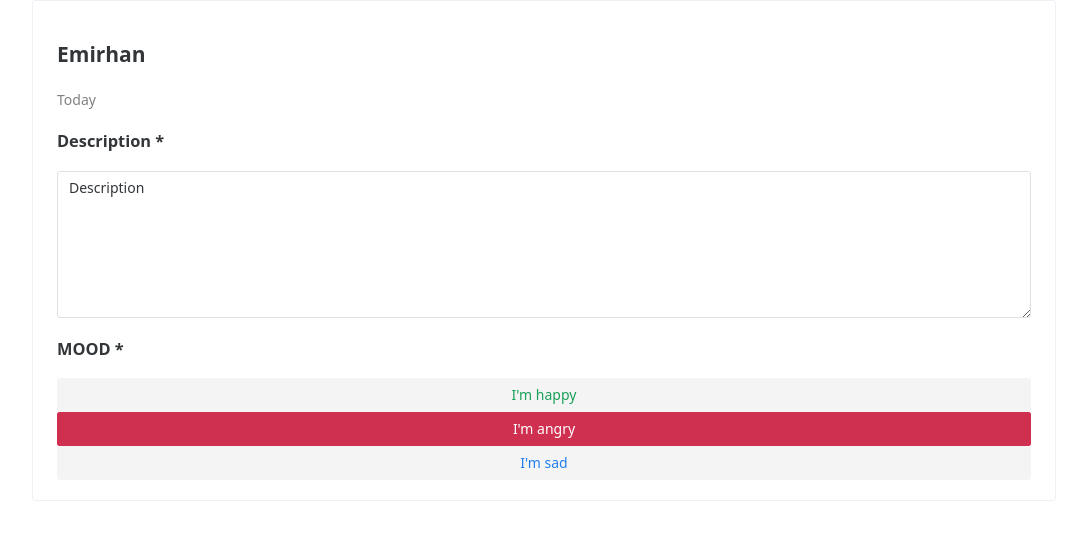
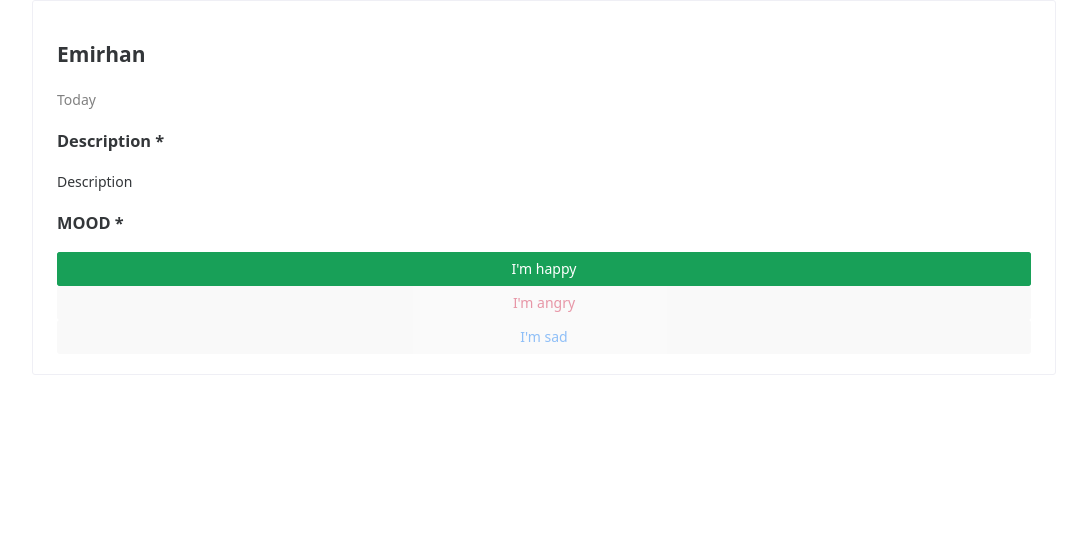
Before and after one commit to Murbal/mood_tracker, a Vue app in the folder client/: page / in a window 1280 px wide. Shown: the top 540 px of the page, without its empty margins (96-1183 px from the left). Built offline with nearby package versions, Linux system fonts and the light colour scheme.

Commit message:
Create generic input component

```diff
--- a/client/src/App.vue
+++ b/client/src/App.vue
@@ -3,7 +3,6 @@
     <MoodEntry
       user="Emirhan"
       initial-description="Description"
-      initial-mood="ANGRY"
       :date="new Date()"
     ></MoodEntry>
   </div>
--- a/client/src/components/EditableText.vue
+++ b/client/src/components/EditableText.vue
@@ -1,51 +1,33 @@
 <template>
   <p v-if="!edit">{{ modelValue }}</p>
-  <n-input
+  <AppInput
     v-else
-    variant="outlined"
-    placeholder="Describe"
-    :value="modelValue"
-    :status="error ? 'error' : undefined"
-    @input="$emit('update:modelValue', $event)"
-    :type="multiline ? 'textarea' : 'text'"
+    :placeholder="placeholder"
+    :model-value="modelValue"
     :rows="rows"
-  ></n-input>
-  <n-text v-if="error" type="error">
-    {{ error }}
-  </n-text>
+    :status="status"
+    :helper-text="helperText"
+    :multiline="multiline"
+    @update:modelValue="$emit('update:modelValue', $event)"
+  />
 </template>
 
 <script lang="ts">
 import { defineComponent } from "vue";
-import { NInput, NText } from "naive-ui";
+import AppInput, { InputProps } from "./Input.vue";
 
 export default defineComponent({
   name: "EditableText",
   emits: ["update:modelValue"],
   components: {
-    NInput,
-    NText,
+    AppInput,
   },
   props: {
-    modelValue: {
-      type: String,
-      required: true,
-    },
     edit: {
       type: Boolean,
       default: false,
     },
-    error: {
-      type: String,
-      default: "",
-    },
-    multiline: {
-      type: Boolean,
-      default: false,
-    },
-    rows: {
-      type: Number,
-    },
+    ...InputProps,
   },
 });
 </script>
--- /dev/null
+++ b/client/src/components/Input.vue
@@ -0,0 +1,55 @@
+<template>
+  <label :for="name" v-if="label">{{ label }}</label>
+  <n-input
+    :name="name"
+    :status="status"
+    :rows="rows"
+    :placeholder="placeholder"
+    :value="modelValue"
+    :type="multiline ? 'textarea' : 'text'"
+    @input="$emit('update:modelValue', $event)"
+  />
+  <span
+    v-if="helperText && status"
+    :class="{
+      'helper-text--warning': status === 'warning',
+      'helper-text--error': status === 'error',
+    }"
+    >{{ helperText }}</span
+  >
+</template>
+
+<script lang="ts">
+import { NInput } from "naive-ui";
+import { FormValidationStatus } from "naive-ui/es/form/src/interface";
+import { defineComponent, PropType } from "vue";
+
+export const InputProps = {
+  label: String,
+  name: String,
+  status: String as PropType<FormValidationStatus>,
+  modelValue: String,
+  multiline: Boolean,
+  rows: Number,
+  placeholder: String,
+  helperText: String,
+} as const;
+
+export default defineComponent({
+  name: "AppInput",
+  emits: ["update:modelValue"],
+  components: {
+    NInput,
+  },
+  props: InputProps,
+});
+</script>
+
+<style>
+.helper-text--warning {
+  color: orange;
+}
+.helper-text--error {
+  color: red;
+}
+</style>
--- a/client/src/components/MoodEntry.vue
+++ b/client/src/components/MoodEntry.vue
@@ -2,25 +2,25 @@
   <n-card>
     <div>
       <h2>{{ user }}</h2>
-      <ReadableDate class="date" :date="date"></ReadableDate>
+      <ReadableDate class="date" :date="date" />
       <div>
         <h3>Description *</h3>
         <EditableText
+          multiline
           v-model="description"
-          :error="descriptionError"
+          :edit="edit"
           :rows="6"
-          edit
-          multiline
-        ></EditableText>
+          :status="descriptionError ? 'error' : undefined"
+          :helper-text="descriptionError"
+        />
       </div>
       <div>
         <h3>MOOD *</h3>
-        <MoodPicker
-          :edit="false"
-          :value="mood"
-          @change-mood="changeMood"
-        ></MoodPicker>
+        <MoodPicker :edit="edit" v-model="mood" />
       </div>
+      <n-space v-if="edit" justify="end" class="submit-container">
+        <n-button round type="primary" @click="submit"> S </n-button>
+      </n-space>
     </div>
   </n-card>
 </template>
@@ -30,12 +30,14 @@ import { defineComponent } from "vue";
 import MoodPicker from "./MoodPicker.vue";
 import ReadableDate from "./ReadableDate.vue";
 import EditableText from "./EditableText.vue";
-import { NCard } from "naive-ui";
+import { NButton, NCard, NSpace } from "naive-ui";
 
 export default defineComponent({
   name: "MoodEntryBase",
   components: {
     NCard,
+    NButton,
+    NSpace,
     MoodPicker,
     ReadableDate,
     EditableText,
@@ -45,6 +47,13 @@ export default defineComponent({
     description: vm.$props.initialDescription,
     hasSubmitted: false,
   }),
+  methods: {
+    submit() {
+      console.log(this.mood);
+      console.log(this.description);
+      return;
+    },
+  },
   computed: {
     descriptionError(): string {
       if (this.hasSubmitted && !this.description) {
@@ -52,11 +61,6 @@ export default defineComponent({
       }
 
       return this.description.length > 100 ? "Maximum 100 characters" : "";
-    },
-  },
-  methods: {
-    changeMood(mood: string): void {
-      this.mood = mood;
     },
   },
   props: {
@@ -74,7 +78,11 @@ export default defineComponent({
     },
     initialMood: {
       type: String,
-      required: true,
+      default: "HAPPY",
+    },
+    edit: {
+      type: Boolean,
+      default: false,
     },
   },
 });
@@ -84,4 +92,7 @@ export default defineComponent({
 .date {
   color: grey;
 }
+.submit-container {
+  padding-top: 2em;
+}
 </style>
--- a/client/src/components/MoodPicker.vue
+++ b/client/src/components/MoodPicker.vue
@@ -1,12 +1,12 @@
 <template>
   <n-button
+    class="btn--full-width"
     v-for="mood of moods"
     :key="mood"
-    :disabled="edit && (isActive(mood) ? false : true)"
+    :disabled="isDisabled(mood)"
     :tertiary="!isActive(mood)"
-    :type="mood === 'SAD' ? 'info' : mood === 'ANGRY' ? 'error' : 'primary'"
-    @click="changeMood(mood)"
-    :style="{ width: '100%' }"
+    :type="getType(mood)"
+    @click="$emit('update:modelValue', mood)"
     block
   >
     I'm {{ mood.toLowerCase() }}
@@ -15,11 +15,12 @@
 
 <script lang="ts">
 import { NButton } from "naive-ui";
+import { Type } from "naive-ui/es/button/src/interface";
 import { defineComponent } from "vue";
 
 export default defineComponent({
   name: "MoodPicker",
-  emits: ["changeMood"],
+  emits: ["update:modelValue"],
   components: {
     NButton,
   },
@@ -28,10 +29,13 @@ export default defineComponent({
   }),
   methods: {
     isActive(mood: string): boolean {
-      return mood === this.value;
+      return mood === this.modelValue;
     },
-    changeMood(mood: string) {
-      this.$emit("changeMood", mood);
+    isDisabled(mood: string): boolean {
+      return !this.edit && (this.isActive(mood) ? false : true);
+    },
+    getType(mood: string): Type {
+      return mood === "SAD" ? "info" : mood === "ANGRY" ? "error" : "primary";
     },
   },
   props: {
@@ -39,10 +43,13 @@ export default defineComponent({
       type: Boolean,
       default: false,
     },
-    value: {
-      type: String,
-      required: true,
-    },
+    modelValue: String,
   },
 });
 </script>
+
+<style scoped>
+.btn--full-width {
+  width: 100%;
+}
+</style>
```
